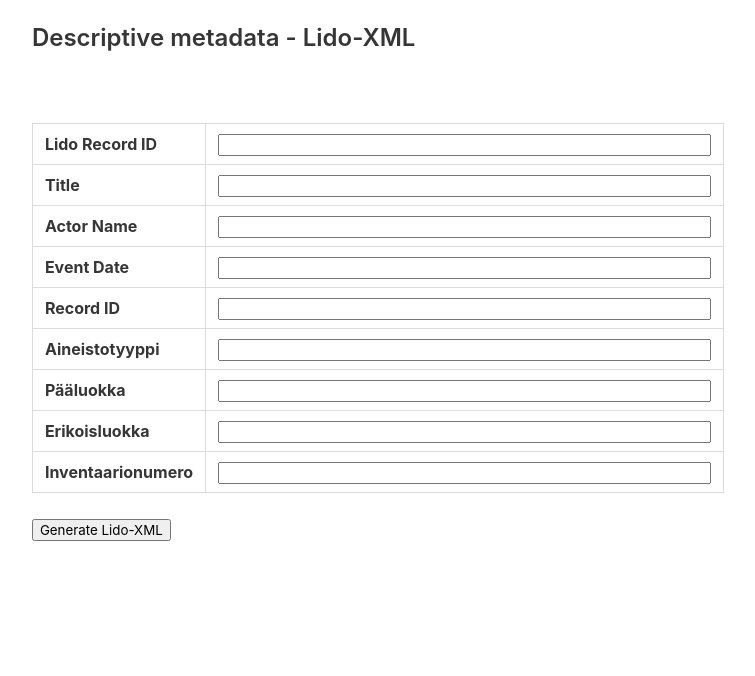
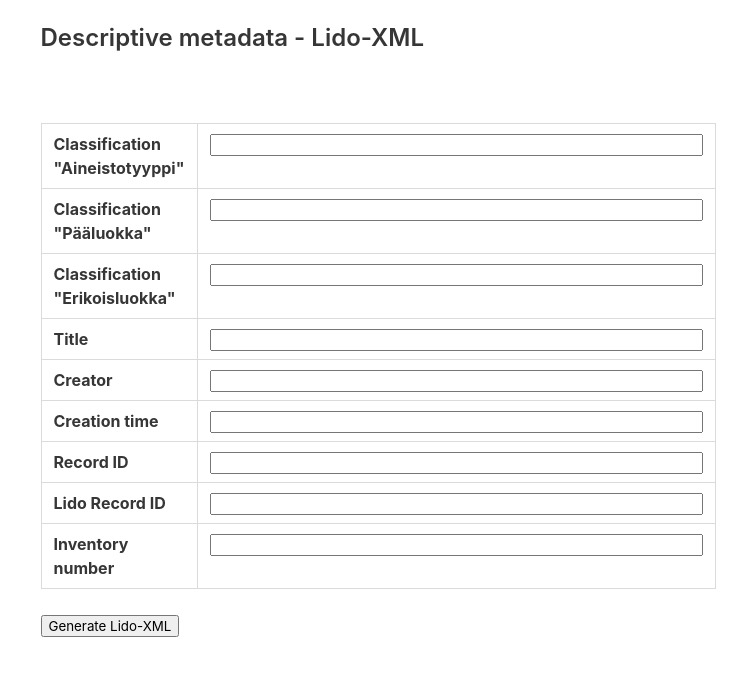
Before and after one commit to FinnishNationalGallery/mediajam_2, a Flask app: page /metadata_lido_save in a window 1280 px wide. Shown: the part 52-728 px from the top of the page, without its empty margins (262-1017 px from the left). Run offline with Flask 3, Linux system fonts and the light colour scheme; lists and menus that the app fills with data are empty; parts of the project's set-up code (start-up, migrations or seed data) failed here and were passed over; some libraries are stand-ins or nearby versions.

Commit message:
Lido XML Form

```diff
--- a/forms/form_metadata.py
+++ b/forms/form_metadata.py
@@ -18,11 +18,11 @@ class Settings(FlaskForm):
 class LidoSave(FlaskForm):
     lidoRecID = StringField('Lido Record ID', validators=[DataRequired()])
     title = StringField('Title', validators=[DataRequired()])
-    actorName = StringField('Actor Name', validators=[DataRequired()])
-    eventDate = StringField('Event Date', validators=[DataRequired()])
+    actorName = StringField('Creator', validators=[DataRequired()])
+    eventDate = StringField('Creation time', validators=[DataRequired()])
     recordID = StringField('Record ID', validators=[DataRequired()])
-    aineistotyyppi = StringField('Aineistotyyppi', validators=[DataRequired()])
-    paaluokka = StringField('Pääluokka', validators=[DataRequired()])
-    erikoisluokka = StringField('Erikoisluokka', validators=[DataRequired()])
-    inventaarionumero = StringField('Inventaarionumero', validators=[DataRequired()])
+    aineistotyyppi = StringField('Classification \"Aineistotyyppi\"', validators=[DataRequired()])
+    paaluokka = StringField('Classification \"Pääluokka\"', validators=[DataRequired()])
+    erikoisluokka = StringField('Classification \"Erikoisluokka\"', validators=[DataRequired()])
+    inventaarionumero = StringField('Inventory number', validators=[DataRequired()])
     submit = SubmitField('Generate Lido-XML')
--- a/templates/metadata_lido_save.html
+++ b/templates/metadata_lido_save.html
@@ -40,8 +40,16 @@
             {{ form.hidden_tag() }}
             <table class="table table is-bordered">
                 <tr>
-                    <th>{{ form.lidoRecID.label }} </th>
-                    <th>{{ form.lidoRecID(size=50) }}</th>
+                    <th>{{ form.aineistotyyppi.label }}</th>
+                    <th>{{ form.aineistotyyppi(size=50) }}</th>
+                </tr>
+                <tr>
+                    <th>{{ form.paaluokka.label }} </th>
+                    <th>{{ form.paaluokka(size=50) }}</th>
+                </tr>
+                <tr>
+                    <th>{{ form.erikoisluokka.label }}</th>
+                    <th>{{ form.erikoisluokka(size=50) }}</th>
                 </tr>
                 <tr>
                     <th>{{ form.title.label }}</th>
@@ -60,16 +68,8 @@
                     <th>{{ form.recordID(size=50) }}</th>
                 </tr>
                 <tr>
-                    <th>{{ form.aineistotyyppi.label }}</th>
-                    <th>{{ form.aineistotyyppi(size=50) }}</th>
-                </tr>
-                <tr>
-                    <th>{{ form.paaluokka.label }} </th>
-                    <th>{{ form.paaluokka(size=50) }}</th>
-                </tr>
-                <tr>
-                    <th>{{ form.erikoisluokka.label }}</th>
-                    <th>{{ form.erikoisluokka(size=50) }}</th>
+                    <th>{{ form.lidoRecID.label }} </th>
+                    <th>{{ form.lidoRecID(size=50) }}</th>
                 </tr>
                 <tr>
                     <th>{{ form.inventaarionumero.label }}</th>
```
